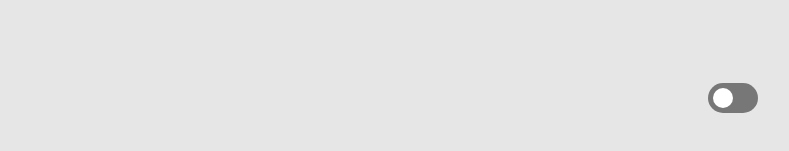
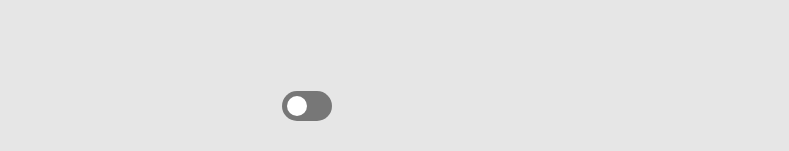
Before and after one commit to joaofbcastro/RocketLinks, a plain HTML site: page index.html in a window 1280 px wide. Shown: the top 151 px of the page, without its empty margins (458-1247 px from the left). Drawn offline with Linux system fonts and the light colour scheme.

Commit message:
update css

```diff
--- a/index.css
+++ b/index.css
@@ -25,8 +25,8 @@
 }
 
 #toggleButton {
-  width: 90vw;
-  margin-bottom: 3rem;
+  width: 300px;
+  margin-bottom: 2rem;
   display: flex;
   justify-content: right;
 }
```
